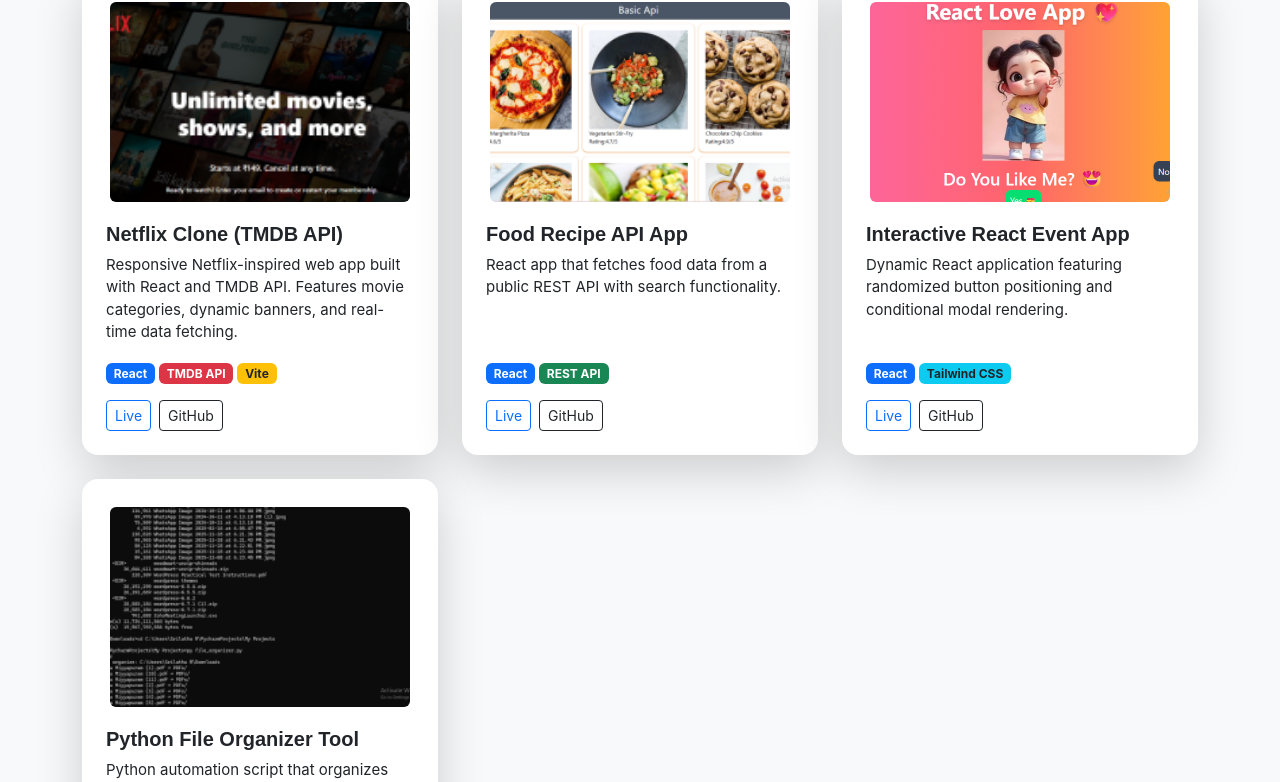
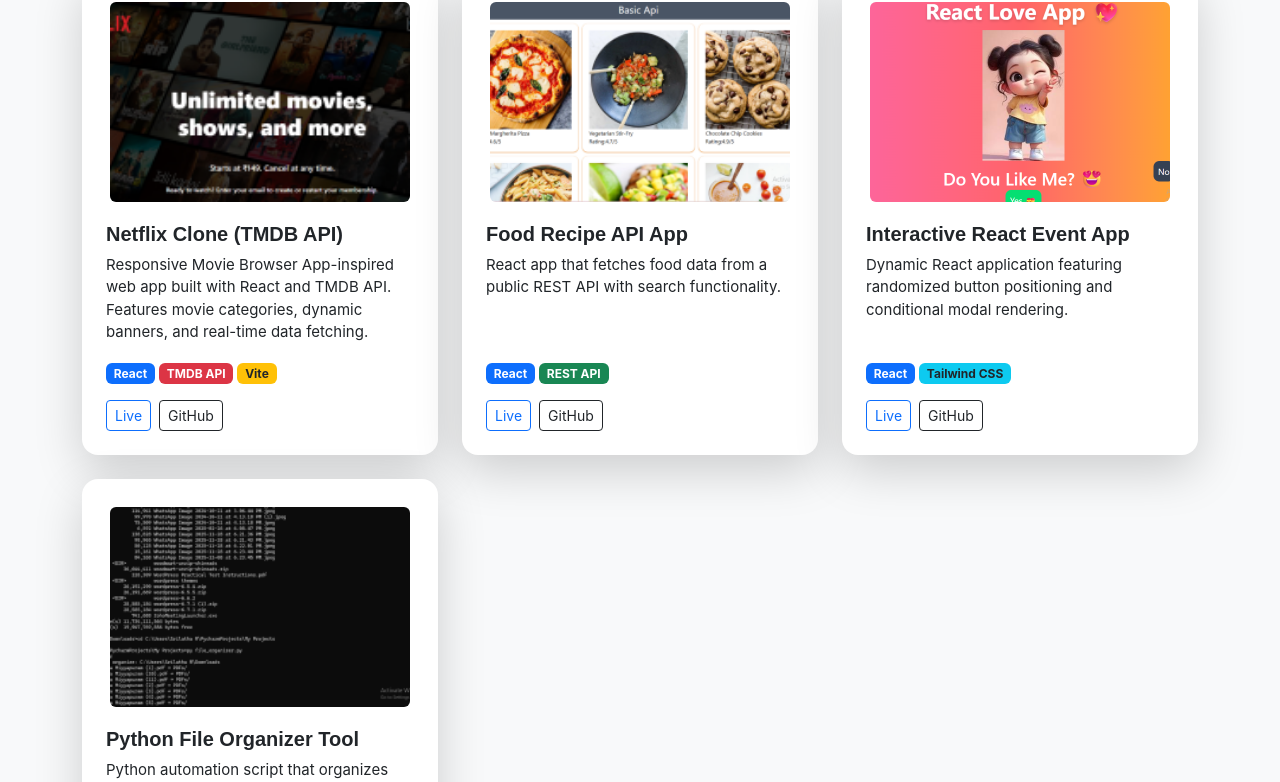
Before and after one commit to msrilatha859-python/portfolio, a React (Vite) app: page / in a window 1280 px wide. Shown: the part 2355-3137 px from the top of the page. Built offline with nearby package versions, Linux system fonts and the light colour scheme.

Commit message:
project url changed

```diff
--- a/src/components/projects.jsx
+++ b/src/components/projects.jsx
@@ -6,14 +6,14 @@
     {
   title: "Netflix Clone (TMDB API)",
   description:
-    "Responsive Netflix-inspired web app built with React and TMDB API. Features movie categories, dynamic banners, and real-time data fetching.",
-  image: "/netflix-clone.png",
+    "Responsive Movie Browser App-inspired web app built with React and TMDB API. Features movie categories, dynamic banners, and real-time data fetching.",
+  image: "/logo-clone.png",
   badges: [
     { label: "React", className: "bg-primary" },
     { label: "TMDB API", className: "bg-danger" },
     { label: "Vite", className: "bg-warning text-dark" },
   ],
-  liveLink: "https://sri-netfliix-clone.netlify.app/",
+  liveLink: "https://sri-movies.netlify.app/",
   githubLink: "https://github.com/msrilatha859-python/netflix-clone",
 },
   {
```
Also changed, not shown: public/logo-clone.png (renamed from public/netflix-clone.png).
